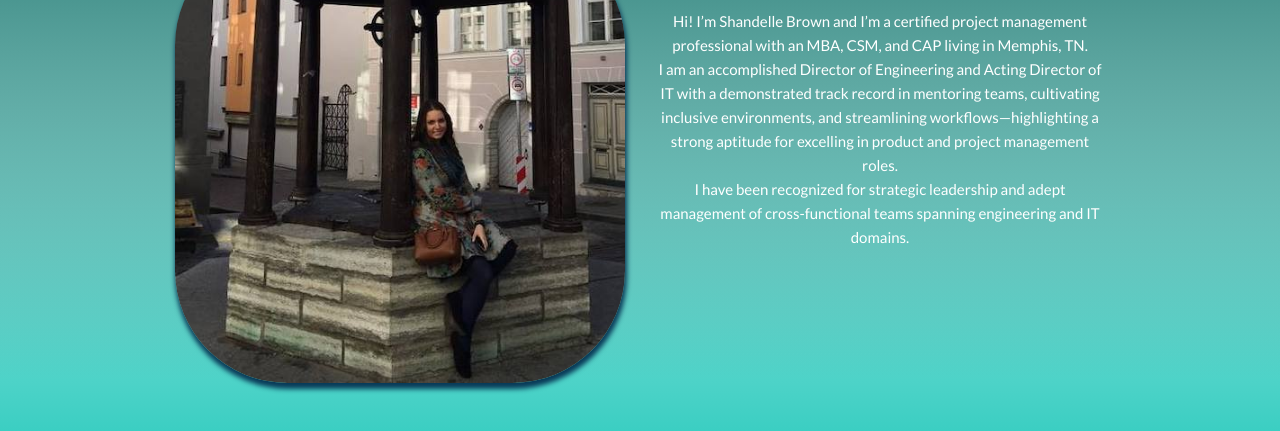
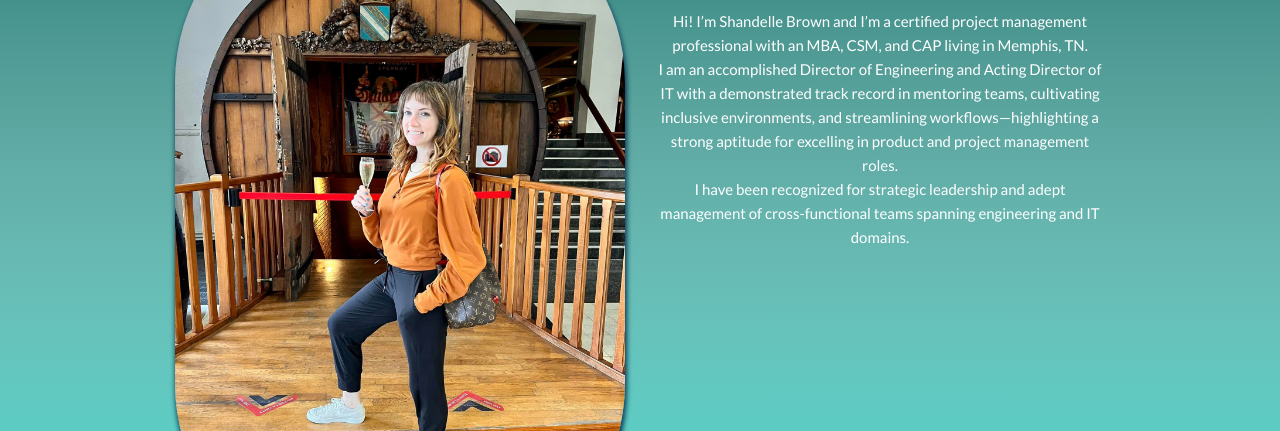
Before and after one commit to ShandelleB/personal-site, a website: page about.html in a window 1280 px wide. Shown: the part 167-598 px from the top of the page. Drawn offline with Linux system fonts and the light colour scheme.

Commit message:
New image

```diff
--- a/about.html
+++ b/about.html
@@ -38,7 +38,7 @@
 		<div class="container" style="min-height:250px">
 			<div class="row">
 				<div class="col m6">
-					<img class="-round" src="images/middle1.jpg" alt="Shandelle Brown">
+					<img class="-round" src="images/about.jpg" alt="Shandelle Brown">
 				</div>
 
 				<div class="col m6">
```
